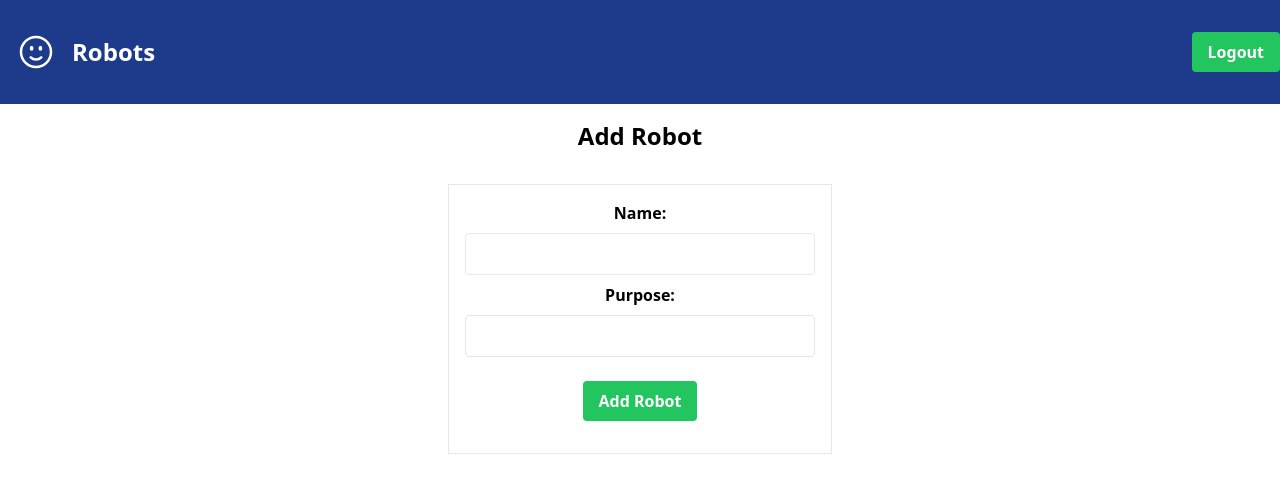
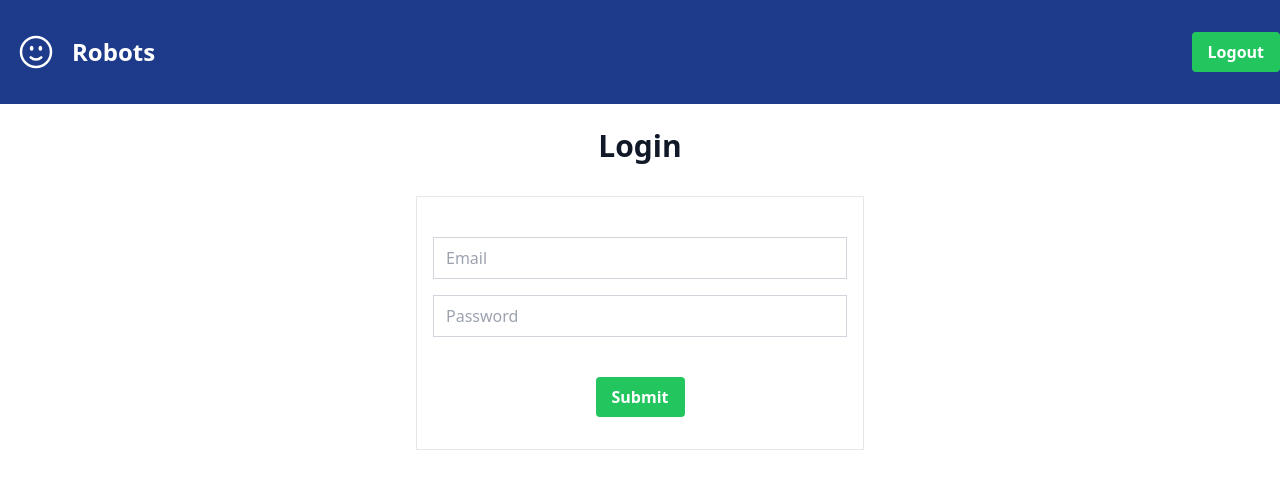
Before and after one commit to jmvsevilleja/robot-tracker-frontend-react, a React (Create React App) app: page /robot in a window 1280 px wide. Shown: the top 492 px of the page. Built offline with nearby package versions, Linux system fonts and the light colour scheme.

Commit message:
added authented checking on forms

```diff
--- a/src/App.tsx
+++ b/src/App.tsx
@@ -20,8 +20,14 @@ function App() {
                 path="*"
                 element={isAuthenticated ? <RobotListPage /> : <LoginPage />}
               />
-              <Route path="/robot" element={<RobotForm />} />
-              <Route path="/robot/:id" element={<RobotForm />} />
+              <Route
+                path="/robot"
+                element={isAuthenticated ? <RobotForm /> : <LoginPage />}
+              />
+              <Route
+                path="/robot/:id"
+                element={isAuthenticated ? <RobotForm /> : <LoginPage />}
+              />
             </Routes>
           </main>
         </BrowserRouter>
```
